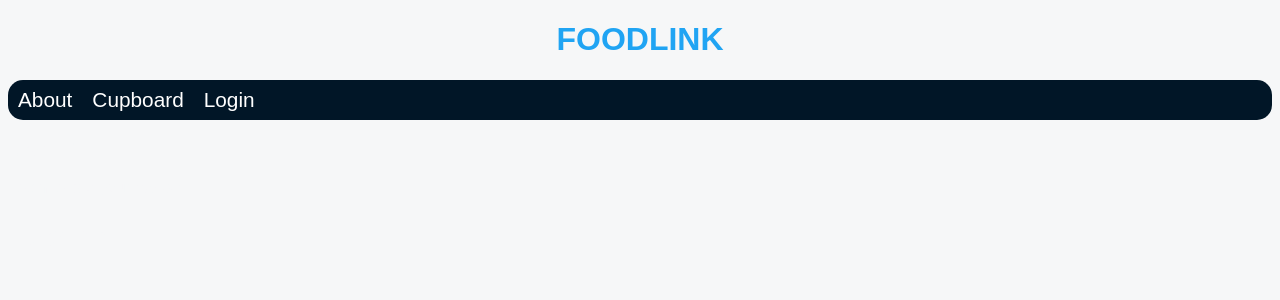
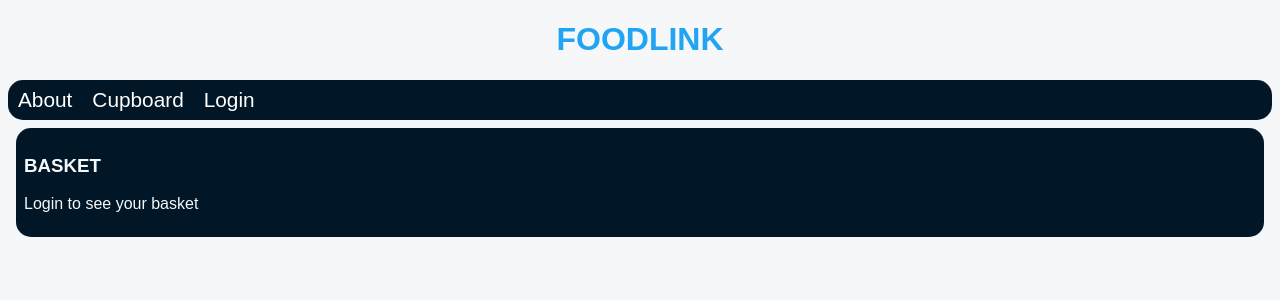
Before and after one commit to IsaacIngram/rit-swen261-u-fund-project, an Angular app in the folder ufund-ui/: page /basket in a window 1280 px wide. Shown: the top 300 px of the page. Built offline with nearby package versions, Linux system fonts and the light colour scheme.

Commit message:
feat: wrap everything in bubble
Wrap everything that wasn't visible (basket, admin cupboard) in the
bubble CSS class so that it will be visible

```diff
--- a/ufund-ui/src/app/basket/basket.component.html
+++ b/ufund-ui/src/app/basket/basket.component.html
@@ -1,3 +1,4 @@
+<div class="bubble">
   <h3>BASKET</h3>
   <div *ngIf="accessControlService.isHelper()">
     <button type="button" (click)="clearBasket()">Clear Basket</button>
@@ -20,3 +21,4 @@
   <div *ngIf="!accessControlService.isHelper() && !accessControlService.isAdmin()">
     <p>Login to see your basket</p>
   </div>
+</div>
--- a/ufund-ui/src/app/cupboard/cupboard.component.html
+++ b/ufund-ui/src/app/cupboard/cupboard.component.html
@@ -1,4 +1,4 @@
-<div *ngIf="accessControl.isAdmin()">
+<div *ngIf="accessControl.isAdmin()" class="bubble">
   <h3>ADD NEED</h3>
   <div>
     <label for="new_need_name">Name: </label>
```
Lines whose indentation alone changed are shown as unchanged.
